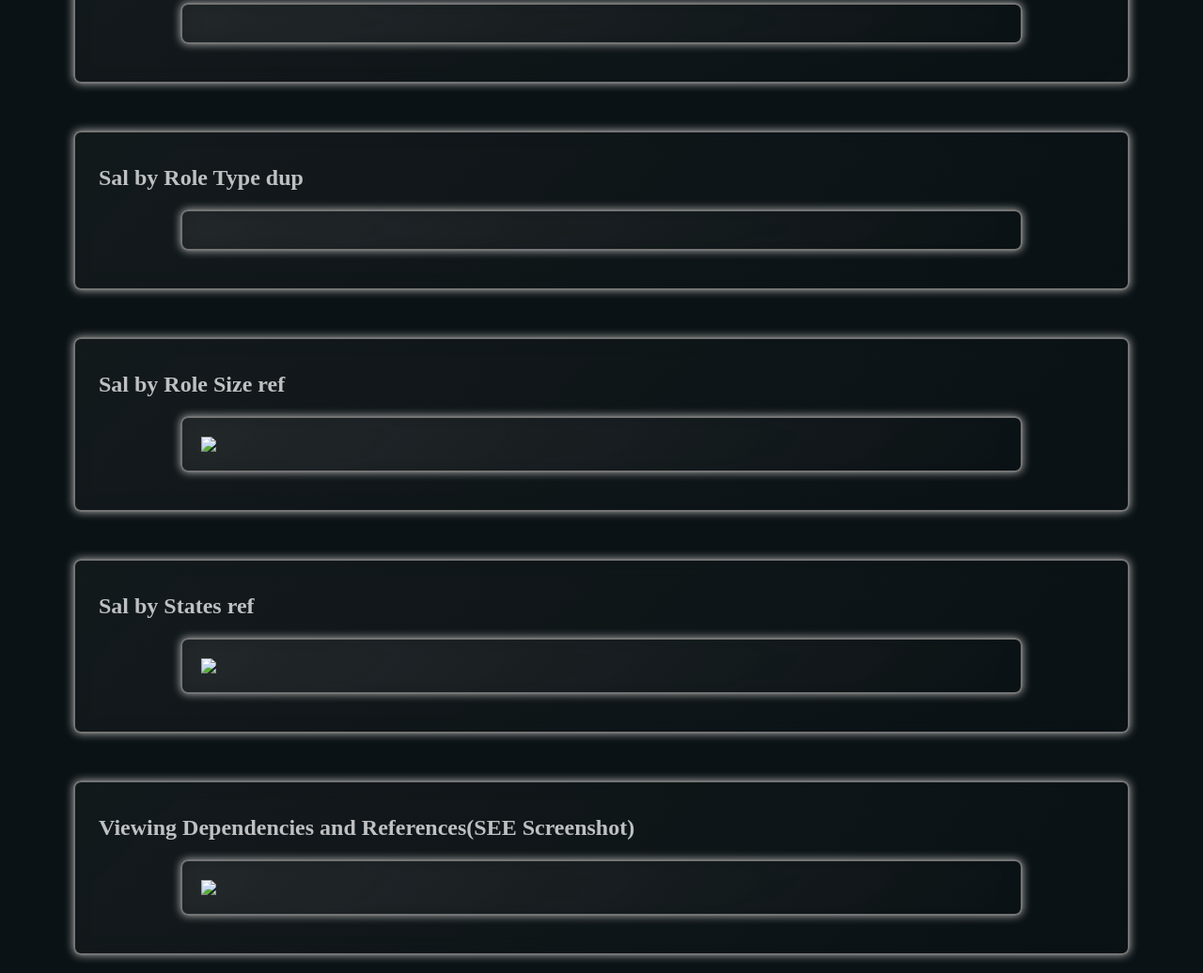
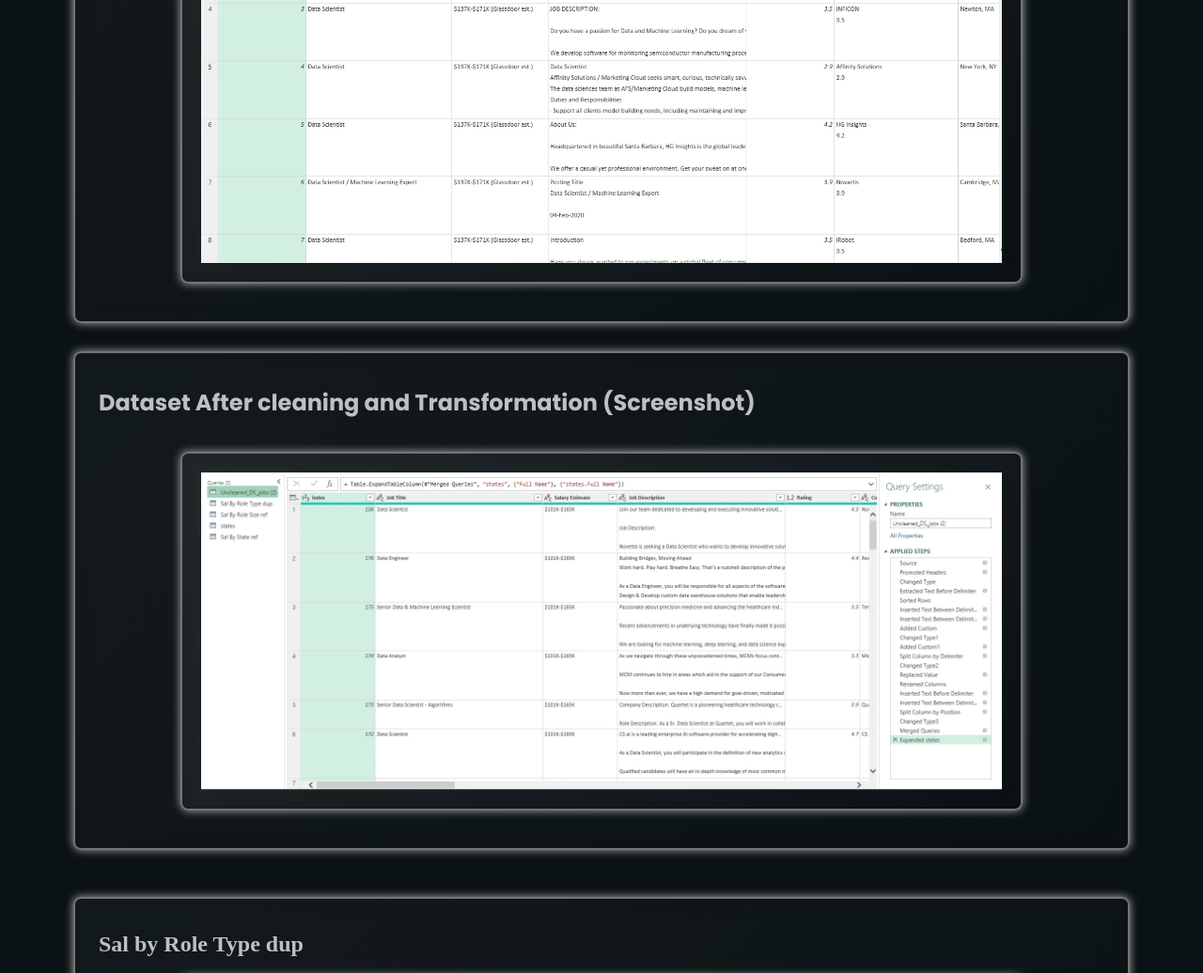
Before and after one commit to jstn-rnn19/Midterm-Lab-Task-2, a plain HTML site: page index.html in a window 1280 px wide. Shown: the part 2590-3626 px from the top of the page at 94% size. Drawn offline with Linux system fonts and the light colour scheme; files that its build step writes are made by us from their sources.

Commit message:
Update index.html

```diff
--- a/index.html
+++ b/index.html
@@ -7,8 +7,8 @@
     <link rel="preconnect" href="https://fonts.googleapis.com">
     <link rel="preconnect" href="https://fonts.gstatic.com" crossorigin>
     <link href="https://fonts.googleapis.com/css2?family=Poppins:ital,wght@0,400;0,500;0,600;0,700;0,800;0,900;1,400;1,500;1,600;1,700;1,800;1,900&display=swap" rel="stylesheet">
-    <link rel="stylesheet" href="style.css">
-    <link rel="stylesheet" href="task2.css">
+    <link rel="stylesheet" href="file/style.css">
+    <link rel="stylesheet" href="file/task2.css">
 </head>
 <body>
     <div class="Title">
@@ -79,29 +79,29 @@
     </div>
     <div class="step3">
         <h1 class="step3Title">Dataset Before Cleaning and Transformation(Screenshot)</h1>
-        <img src="task2 image\Screenshot 2025-03-11 124129.webp" class="raw_data" alt="">
+        <img src="image/Screenshot%202025-03-11%20124129.webp" class="raw_data" alt="">
     </div>
     <div class="step4">
         <h1 class="step4Title">Dataset After cleaning and Transformation (Screenshot)</h1>
-        <img src="task2 image/after (1).webp" class="Normalized" alt="">
+        <img src="image/after%20(1).webp" class="Normalized" alt="">
     </div>
     <div class="queryContainer">
         <div class="query1">
             <h1 class="query1_title">Sal by Role Type dup</h1>
-            <img src="task2 image/Role Type.webp" class="img1" alt="">
+            <img src="image/Role%20Type.webp" class="img1" alt="">
         </div>
         <div class="query2">
             <h1 class="query2_title">Sal by Role Size ref</h1>
-            <img src="task2 image/Size Ref.webp" class="img1">
+            <img src="image/Size%20Ref.webp" class="img1">
         </div>
         <div class="query3">
             <h1 class="query3_title">Sal by States ref</h1>
-            <img src="task2 image/State Ref.webp" class="img1">
+            <img src="image/State%20Ref.webp" class="img1">
         </div>
     </div>
     <div class="dependencies">
         <h1 class="dependencies_title ">Viewing Dependencies and References(SEE Screenshot)</h1>
-        <img src="task2 image/Dependencies.webp" class="img1">
+        <img src="image/Dependencies.webp" class="img1">
     </div>
     <div class="finishWork">
         <h1>Here's the Github Repo For Midterm Lab Task 2</h1>
```
